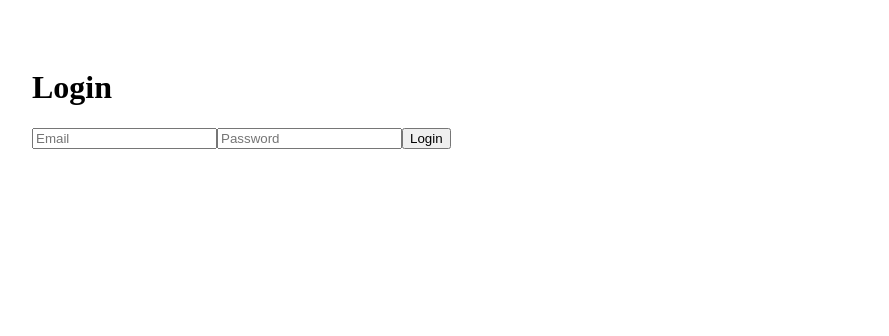
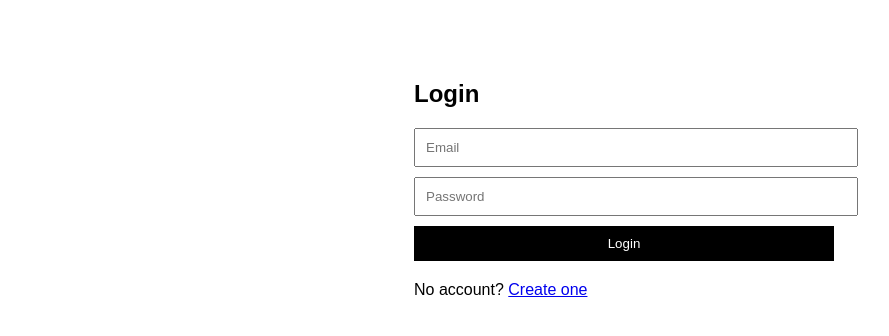
Before and after one commit to nextwaveaisuite/nextforge-proplus, a Next.js app: page /login in a window 1280 px wide. Shown: the top 336 px of the page, without its empty margins (16-905 px from the left). Built offline with nearby package versions, Linux system fonts and the light colour scheme.

Commit message:
page.tsx

```diff
--- a/src/app/login/page.tsx
+++ b/src/app/login/page.tsx
@@ -1,28 +1,81 @@
 "use client";
+
 import { useState } from "react";
+import { useRouter } from "next/navigation";
+import { saveToken } from "@/src/lib/client-auth";
 
 export default function LoginPage() {
+  const router = useRouter();
   const [email, setEmail] = useState("");
   const [password, setPassword] = useState("");
+  const [loading, setLoading] = useState(false);
+  const [error, setError] = useState("");
 
-  async function submit() {
+  async function handleLogin(e: any) {
+    e.preventDefault();
+    setLoading(true);
+    setError("");
+
     const res = await fetch("/api/auth/login", {
       method: "POST",
       body: JSON.stringify({ email, password }),
     });
 
-    if (res.ok) window.location.href = "/dashboard";
+    const data = await res.json();
+
+    if (!data.success) {
+      setError(data.error || "Login failed.");
+      setLoading(false);
+      return;
+    }
+
+    // Save token + redirect
+    saveToken(data.token);
+    router.push("/dashboard");
   }
 
   return (
-    <div style={{ padding: 40 }}>
-      <h1>Login</h1>
-      <input placeholder="Email" value={email}
-        onChange={(e) => setEmail(e.target.value)} />
-      <input placeholder="Password" type="password"
-        value={password}
-        onChange={(e) => setPassword(e.target.value)} />
-      <button onClick={submit}>Login</button>
+    <div style={{ maxWidth: 420, margin: "80px auto", fontFamily: "Arial" }}>
+      <h2>Login</h2>
+
+      <form onSubmit={handleLogin}>
+        <input
+          type="email"
+          placeholder="Email"
+          style={{ width: "100%", padding: 10, marginBottom: 10 }}
+          value={email}
+          onChange={(e) => setEmail(e.target.value)}
+        />
+
+        <input
+          type="password"
+          placeholder="Password"
+          style={{ width: "100%", padding: 10, marginBottom: 10 }}
+          value={password}
+          onChange={(e) => setPassword(e.target.value)}
+        />
+
+        {error && <p style={{ color: "red" }}>{error}</p>}
+
+        <button
+          type="submit"
+          disabled={loading}
+          style={{
+            width: "100%",
+            padding: 10,
+            background: "black",
+            color: "white",
+            border: 0,
+            cursor: "pointer",
+          }}
+        >
+          {loading ? "Signing in..." : "Login"}
+        </button>
+      </form>
+
+      <p style={{ marginTop: 20 }}>
+        No account? <a href="/signup">Create one</a>
+      </p>
     </div>
   );
 }
```
